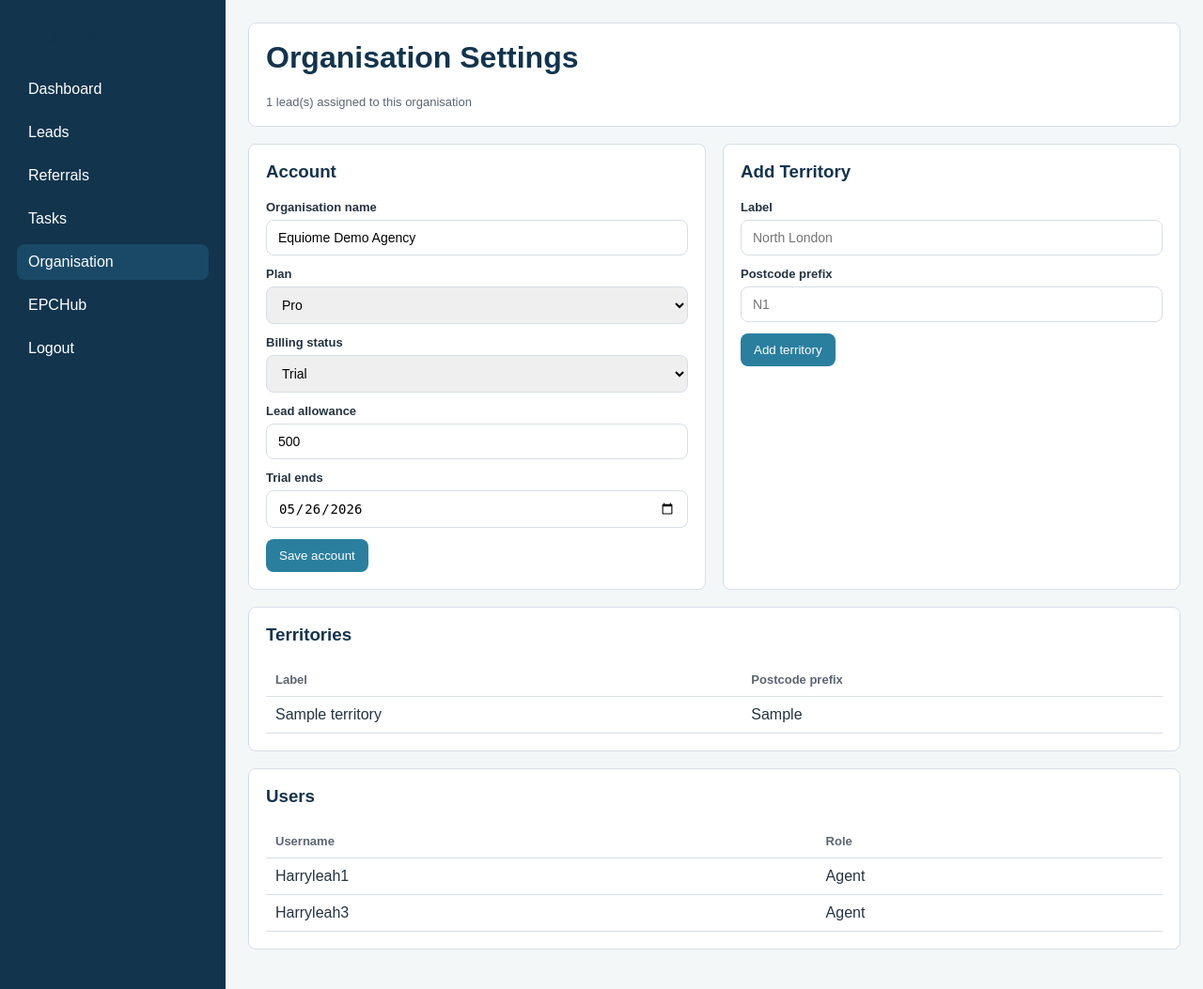
After one commit to Harryl1/booking-system, a Flask app: page /settings/organisation in a window 1280 px wide. The commit adds this page. Shown: the whole page at 94% size. Run offline with Flask 3, Linux system fonts and the light colour scheme; a user stored in the database is signed in; data comes from the database, SQL or seed files in the repository; tables that the repository leaves empty hold one stand-in row (values such as "Sample post").

Commit message:
Add organisations territories and lead workspace

```diff
--- a/main.py
+++ b/main.py
@@ -5,6 +5,7 @@ import secrets
 import csv
 import io
 import smtplib
+import re
 from functools import wraps
 from datetime import datetime, timedelta
 from email.message import EmailMessage
@@ -173,7 +174,29 @@ def init_db():
             id INTEGER PRIMARY KEY AUTOINCREMENT,
             username TEXT UNIQUE NOT NULL,
             password TEXT NOT NULL,
-            role TEXT NOT NULL
+            role TEXT NOT NULL,
+            organisation_id INTEGER,
+            FOREIGN KEY (organisation_id) REFERENCES organisations (id)
+        );
+
+        CREATE TABLE IF NOT EXISTS organisations (
+            id INTEGER PRIMARY KEY AUTOINCREMENT,
+            name TEXT NOT NULL,
+            subscription_plan TEXT NOT NULL DEFAULT 'starter',
+            billing_status TEXT NOT NULL DEFAULT 'trial',
+            lead_allowance INTEGER NOT NULL DEFAULT 50,
+            trial_ends_at TEXT,
+            created_at TEXT NOT NULL
+        );
+
+        CREATE TABLE IF NOT EXISTS branch_territories (
+            id INTEGER PRIMARY KEY AUTOINCREMENT,
+            organisation_id INTEGER NOT NULL,
+            label TEXT NOT NULL,
+            postcode_prefix TEXT NOT NULL,
+            created_at TEXT NOT NULL,
+            FOREIGN KEY (organisation_id) REFERENCES organisations (id),
+            UNIQUE (organisation_id, postcode_prefix)
         );
 
         CREATE TABLE IF NOT EXISTS leads (
@@ -205,7 +228,9 @@ def init_db():
             utm_campaign TEXT,
             lead_score INTEGER NOT NULL DEFAULT 0,
             next_follow_up_at TEXT,
-            FOREIGN KEY (assigned_agent_id) REFERENCES users (id)
+            organisation_id INTEGER,
+            FOREIGN KEY (assigned_agent_id) REFERENCES users (id),
+            FOREIGN KEY (organisation_id) REFERENCES organisations (id)
         );
 
         CREATE TABLE IF NOT EXISTS lead_notes (
@@ -293,6 +318,7 @@ def ensure_lead_action_columns():
         db.execute("ALTER TABLE leads ADD COLUMN updated_at TEXT")
 
     optional_columns = {
+        "organisation_id": "INTEGER",
         "assigned_agent_id": "INTEGER",
         "report_filename": "TEXT",
         "report_token": "TEXT",
@@ -312,7 +338,48 @@ def ensure_lead_action_columns():
         if column_name not in existing_columns:
             db.execute(f"ALTER TABLE leads ADD COLUMN {column_name} {column_definition}")
 
+    user_columns = {
+        row["name"]
+        for row in db.execute("PRAGMA table_info(users)").fetchall()
+    }
+    if "organisation_id" not in user_columns:
+        db.execute("ALTER TABLE users ADD COLUMN organisation_id INTEGER")
+
+    ensure_default_organisation(db)
+
     db.commit()
+
+
+def ensure_default_organisation(db):
+    now = datetime.now().isoformat()
+    default_org = db.execute(
+        "SELECT id FROM organisations ORDER BY id ASC LIMIT 1"
+    ).fetchone()
+    if default_org is None:
+        cursor = db.execute("""
+            INSERT INTO organisations (
+                name, subscription_plan, billing_status, lead_allowance, trial_ends_at, created_at
+            ) VALUES (?, ?, ?, ?, ?, ?)
+        """, (
+            "Equiome Demo Agency",
+            "pro",
+            "trial",
+            500,
+            (datetime.now() + timedelta(days=30)).date().isoformat(),
+            now,
+        ))
+        organisation_id = cursor.lastrowid
+    else:
+        organisation_id = default_org["id"]
+
+    db.execute(
+        "UPDATE users SET organisation_id = ? WHERE organisation_id IS NULL",
+        (organisation_id,)
+    )
+    db.execute(
+        "UPDATE leads SET organisation_id = ? WHERE organisation_id IS NULL",
+        (organisation_id,)
+    )
 
 
 # -----------------------
@@ -572,9 +639,48 @@ def send_customer_confirmation(email, report_url):
 def agent_lead_clause(alias="leads"):
     if session.get("role") != ROLE_AGENT:
         return "", []
-    user_id = session.get("user_id")
+    organisation_id = session.get("organisation_id")
+    if not organisation_id:
+        return "", []
     prefix = f"{alias}." if alias else ""
-    return f"({prefix}assigned_agent_id IS NULL OR {prefix}assigned_agent_id = ?)", [user_id]
+    return f"{prefix}organisation_id = ?", [organisation_id]
+
+
+def current_organisation_id():
+    return session.get("organisation_id")
+
+
+def extract_postcode_prefix(address):
+    text = (address or "").upper()
+    match = re.search(r"\b([A-Z]{1,2}\d[A-Z\d]?)\s*\d[A-Z]{2}\b", text)
+    if match:
+        return match.group(1)
+    compact = re.sub(r"[^A-Z0-9 ]", " ", text)
+    parts = compact.split()
+    for part in parts:
+        if re.match(r"^[A-Z]{1,2}\d[A-Z\d]?$", part):
+            return part
+    return ""
+
+
+def default_organisation_id(db):
+    row = db.execute("SELECT id FROM organisations ORDER BY id ASC LIMIT 1").fetchone()
+    return row["id"] if row else None
+
+
+def organisation_for_address(db, address):
+    prefix = extract_postcode_prefix(address)
+    if prefix:
+        territory = db.execute("""
+            SELECT organisation_id
+            FROM branch_territories
+            WHERE ? LIKE postcode_prefix || '%'
+            ORDER BY LENGTH(postcode_prefix) DESC
+            LIMIT 1
+        """, (prefix,)).fetchone()
+        if territory:
+            return territory["organisation_id"]
+    return default_organisation_id(db)
 
 
 def retention_date(days):
@@ -810,11 +916,12 @@ def register():
             abort(400, "Password must be at least 6 characters")
 
         hashed_password = generate_password_hash(password)
+        organisation_id = session.get("organisation_id") or default_organisation_id(db)
 
         try:
             db.execute(
-                "INSERT INTO users (username, password, role) VALUES (?, ?, ?)",
-                (username, hashed_password, role)
+                "INSERT INTO users (username, password, role, organisation_id) VALUES (?, ?, ?, ?)",
+                (username, hashed_password, role, organisation_id)
             )
             db.commit()
         except sqlite3.IntegrityError:
@@ -847,6 +954,7 @@ def login():
             session["user_id"] = user["id"]
             session["username"] = user["username"]
             session["role"] = user["role"]
+            session["organisation_id"] = user["organisation_id"]
             get_csrf_token()
             return redirect("/")
 
@@ -1392,9 +1500,9 @@ def add_test_lead():
     db.execute("""
         INSERT INTO leads (
             name, email, phone, address, valuation,
-            source, status, created_at, notes
+            source, status, created_at, notes, organisation_id
         )
-        VALUES (?, ?, ?, ?, ?, ?, ?, ?, ?)
+        VALUES (?, ?, ?, ?, ?, ?, ?, ?, ?, ?)
     """, (
         "John Smith",
         "john@email.com",
@@ -1404,7 +1512,8 @@ def add_test_lead():
         "facebook",
         LEAD_STATUS_NEW,
         datetime.now().strftime("%Y-%m-%d"),
-        ""
+        "",
+        current_organisation_id() or default_organisation_id(db),
     ))
     db.commit()
 
@@ -1606,6 +1715,110 @@ def export_leads_csv():
     return response
 
 
+@app.route("/settings/organisation", methods=["GET", "POST"])
+@login_required
+@role_required(ROLE_AGENT)
+def organisation_settings():
+    db = get_db()
+    organisation_id = current_organisation_id() or default_organisation_id(db)
+    if not organisation_id:
+        abort(404, "Organisation not found")
+
+    if request.method == "POST":
+        validate_csrf()
+        action = (request.form.get("action") or "").strip()
+
+        if action == "update_org":
+            name = validate_required_text(request.form.get("name"), "organisation name", max_length=150)
+            subscription_plan = validate_required_text(
+                request.form.get("subscription_plan"),
+                "subscription plan",
+                max_length=50,
+            )
+            billing_status = validate_required_text(
+                request.form.get("billing_status"),
+                "billing status",
+                max_length=50,
+            )
+            lead_allowance = validate_int(
+                request.form.get("lead_allowance"),
+                "lead allowance",
+                min_value=0,
+                max_value=100000,
+            )
+            trial_ends_at = (request.form.get("trial_ends_at") or "").strip() or None
+            db.execute("""
+                UPDATE organisations
+                SET name = ?,
+                    subscription_plan = ?,
+                    billing_status = ?,
+                    lead_allowance = ?,
+                    trial_ends_at = ?
+                WHERE id = ?
+            """, (
+                name,
+                subscription_plan,
+                billing_status,
+                lead_allowance,
+                trial_ends_at,
+                organisation_id,
+            ))
+            db.commit()
+            write_audit_log("updated", "organisation", organisation_id)
+
+        elif action == "add_territory":
+            label = validate_required_text(request.form.get("label"), "territory label", max_length=100)
+            postcode_prefix = validate_required_text(
+                request.form.get("postcode_prefix"),
+                "postcode prefix",
+                max_length=10,
+            ).upper().replace(" ", "")
+            db.execute("""
+                INSERT OR IGNORE INTO branch_territories (
+                    organisation_id, label, postcode_prefix, created_at
+                ) VALUES (?, ?, ?, ?)
+            """, (
+                organisation_id,
+                label,
+                postcode_prefix,
+                datetime.now().isoformat(),
+            ))
+            db.commit()
+            write_audit_log("added", "branch_territory", postcode_prefix)
+
+        return redirect("/settings/organisation")
+
+    organisation = db.execute(
+        "SELECT * FROM organisations WHERE id = ?",
+        (organisation_id,)
+    ).fetchone()
+    territories = db.execute("""
+        SELECT *
+        FROM branch_territories
+        WHERE organisation_id = ?
+        ORDER BY postcode_prefix ASC
+    """, (organisation_id,)).fetchall()
+    users = db.execute("""
+        SELECT id, username, role
+        FROM users
+        WHERE organisation_id = ?
+        ORDER BY username ASC
+    """, (organisation_id,)).fetchall()
+    lead_count = db.execute(
+        "SELECT COUNT(*) FROM leads WHERE organisation_id = ?",
+        (organisation_id,)
+    ).fetchone()[0]
+
+    return render_template(
+        "organisation_settings.html",
+        organisation=organisation,
+        territories=territories,
+        users=users,
+        lead_count=lead_count,
+        csrf_token=get_csrf_token(),
+    )
+
+
 # -----------------------
 # EPCHub
 # -----------------------
@@ -2176,6 +2389,11 @@ def save_lead_payload(data, create_report=False):
         lead_score = calculate_lead_score(data, bool(marketing_consent))
 
         db = get_db()
+        organisation_id = (
+            current_organisation_id()
+            if session.get("role") == ROLE_AGENT
+            else organisation_for_address(db, address)
+        )
         assigned_agent_id = session.get("user_id") if session.get("role") == ROLE_AGENT else None
         cursor = db.execute("""
             INSERT INTO leads (
@@ -2184,8 +2402,9 @@ def save_lead_payload(data, create_report=False):
                 lead_stage, is_hot_lead, updated_at,
                 assigned_agent_id, report_filename, report_token, report_expires_at,
                 marketing_consent, privacy_notice_accepted_at, retention_until,
-                source_page, utm_source, utm_medium, utm_campaign, lead_score, next_follow_up_at
-            ) VALUES (?, ?, ?, ?, ?, ?, ?, ?, ?, ?, ?, ?, ?, ?, ?, ?, ?, ?, ?, ?, ?, ?, ?, ?, ?)
+                source_page, utm_source, utm_medium, utm_campaign, lead_score, next_follow_up_at,
+                organisation_id
+            ) VALUES (?, ?, ?, ?, ?, ?, ?, ?, ?, ?, ?, ?, ?, ?, ?, ?, ?, ?, ?, ?, ?, ?, ?, ?, ?, ?)
         """, (
             name,
             email,
@@ -2212,6 +2431,7 @@ def save_lead_payload(data, create_report=False):
             utm_campaign,
             lead_score,
             (datetime.now() + timedelta(days=1)).isoformat(),
+            organisation_id,
         ))
 
         lead_id = cursor.lastrowid
--- a/templates/agencyhub.html
+++ b/templates/agencyhub.html
@@ -308,6 +308,7 @@
         <a href="/leads">Leads</a>
         <a href="/referrals">Referrals</a>
         <a href="/tasks">Tasks</a>
+        <a href="/settings/organisation">Organisation</a>
         <a href="/epc">EPCHub</a>
         <a href="/logout">Logout</a>
     </aside>
--- a/templates/lead_detail.html
+++ b/templates/lead_detail.html
@@ -43,6 +43,7 @@
         <a href="/leads" class="active">Leads</a>
         <a href="/referrals">Referrals</a>
         <a href="/tasks">Tasks</a>
+        <a href="/settings/organisation">Organisation</a>
         <a href="/epc">EPCHub</a>
         <a href="/logout">Logout</a>
     </aside>
--- a/templates/leads.html
+++ b/templates/leads.html
@@ -520,6 +520,7 @@
         <a href="/leads" class="active">Leads</a>
         <a href="/referrals">Referrals</a>
         <a href="/tasks">Tasks</a>
+        <a href="/settings/organisation">Organisation</a>
         <a href="/epc">EPCHub</a>
         <a href="/logout">Logout</a>
     </aside>
--- /dev/null
+++ b/templates/organisation_settings.html
@@ -0,0 +1,128 @@
+<!DOCTYPE html>
+<html lang="en">
+<head>
+    <meta charset="UTF-8">
+    <meta name="viewport" content="width=device-width, initial-scale=1.0">
+    <title>Organisation - equiome</title>
+    <style>
+        * { box-sizing:border-box; }
+        :root { --bg:#f4f7f8; --panel:#fff; --border:#d7dee7; --text:#243342; --muted:#5b6573; --brand:#12344d; --brand2:#2a7f9e; --radius:8px; }
+        body { margin:0; font-family:Arial,sans-serif; background:var(--bg); color:var(--text); }
+        .layout { display:flex; min-height:100vh; }
+        .sidebar { width:240px; background:var(--brand); color:#fff; padding:24px 18px; }
+        .sidebar h2 { margin:0 0 24px; text-transform:lowercase; }
+        .sidebar a { display:block; color:#fff; text-decoration:none; padding:10px 12px; border-radius:var(--radius); margin-bottom:8px; }
+        .sidebar a:hover,.sidebar a.active { background:#194967; }
+        .main { flex:1; padding:24px; }
+        .topbar,.panel { background:var(--panel); border:1px solid var(--border); border-radius:var(--radius); padding:18px; margin-bottom:18px; }
+        h1,h2,h3 { margin-top:0; color:var(--brand); }
+        .grid { display:grid; grid-template-columns:1fr 1fr; gap:18px; }
+        input,select { width:100%; border:1px solid var(--border); border-radius:var(--radius); padding:10px 12px; font-size:14px; }
+        label { display:block; font-weight:bold; font-size:13px; margin-bottom:6px; }
+        .field { margin-bottom:12px; }
+        button { border:1px solid var(--border); background:#fff; color:var(--text); border-radius:var(--radius); padding:10px 14px; cursor:pointer; }
+        .primary { background:var(--brand2); color:#fff; border:none; }
+        table { width:100%; border-collapse:collapse; }
+        th,td { text-align:left; padding:10px; border-bottom:1px solid var(--border); }
+        th,.muted { color:var(--muted); font-size:13px; }
+        @media (max-width:800px) { .layout{display:block;} .sidebar{width:auto;} .grid{grid-template-columns:1fr;} }
+    </style>
+</head>
+<body>
+<div class="layout">
+    <aside class="sidebar">
+        <h2>equiome</h2>
+        <a href="/">Dashboard</a>
+        <a href="/leads">Leads</a>
+        <a href="/referrals">Referrals</a>
+        <a href="/tasks">Tasks</a>
+        <a href="/settings/organisation" class="active">Organisation</a>
+        <a href="/epc">EPCHub</a>
+        <a href="/logout">Logout</a>
+    </aside>
+    <main class="main">
+        <div class="topbar">
+            <h1>Organisation Settings</h1>
+            <div class="muted">{{ lead_count }} lead(s) assigned to this organisation</div>
+        </div>
+
+        <div class="grid">
+            <div class="panel">
+                <h3>Account</h3>
+                <form method="POST">
+                    <input type="hidden" name="csrf_token" value="{{ csrf_token }}">
+                    <input type="hidden" name="action" value="update_org">
+                    <div class="field">
+                        <label>Organisation name</label>
+                        <input name="name" value="{{ organisation['name'] }}">
+                    </div>
+                    <div class="field">
+                        <label>Plan</label>
+                        <select name="subscription_plan">
+                            {% for plan in ["starter", "pro", "area partner"] %}
+                                <option value="{{ plan }}" {% if organisation["subscription_plan"] == plan %}selected{% endif %}>{{ plan|title }}</option>
+                            {% endfor %}
+                        </select>
+                    </div>
+                    <div class="field">
+                        <label>Billing status</label>
+                        <select name="billing_status">
+                            {% for status in ["trial", "active", "past due", "cancelled"] %}
+                                <option value="{{ status }}" {% if organisation["billing_status"] == status %}selected{% endif %}>{{ status|title }}</option>
+                            {% endfor %}
+                        </select>
+                    </div>
+                    <div class="field">
+                        <label>Lead allowance</label>
+                        <input name="lead_allowance" type="number" value="{{ organisation['lead_allowance'] }}">
+                    </div>
+                    <div class="field">
+                        <label>Trial ends</label>
+                        <input name="trial_ends_at" type="date" value="{{ organisation['trial_ends_at'] or '' }}">
+                    </div>
+                    <button type="submit" class="primary">Save account</button>
+                </form>
+            </div>
+
+            <div class="panel">
+                <h3>Add Territory</h3>
+                <form method="POST">
+                    <input type="hidden" name="csrf_token" value="{{ csrf_token }}">
+                    <input type="hidden" name="action" value="add_territory">
+                    <div class="field">
+                        <label>Label</label>
+                        <input name="label" placeholder="North London">
+                    </div>
+                    <div class="field">
+                        <label>Postcode prefix</label>
+                        <input name="postcode_prefix" placeholder="N1">
+                    </div>
+                    <button type="submit" class="primary">Add territory</button>
+                </form>
+            </div>
+        </div>
+
+        <div class="panel">
+            <h3>Territories</h3>
+            <table>
+                <tr><th>Label</th><th>Postcode prefix</th></tr>
+                {% for territory in territories %}
+                    <tr><td>{{ territory["label"] }}</td><td>{{ territory["postcode_prefix"] }}</td></tr>
+                {% endfor %}
+            </table>
+            {% if not territories %}<p class="muted">No postcode territories yet. Unmatched leads use the default organisation.</p>{% endif %}
+        </div>
+
+        <div class="panel">
+            <h3>Users</h3>
+            <table>
+                <tr><th>Username</th><th>Role</th></tr>
+                {% for user in users %}
+                    <tr><td>{{ user["username"] }}</td><td>{{ user["role"]|title }}</td></tr>
+                {% endfor %}
+            </table>
+        </div>
+    </main>
+</div>
+</body>
+</html>
--- a/templates/referrals.html
+++ b/templates/referrals.html
@@ -40,6 +40,7 @@
         <a href="/leads">Leads</a>
         <a href="/referrals" class="active">Referrals</a>
         <a href="/tasks">Tasks</a>
+        <a href="/settings/organisation">Organisation</a>
         <a href="/epc">EPCHub</a>
         <a href="/logout">Logout</a>
     </aside>
--- a/templates/tasks.html
+++ b/templates/tasks.html
@@ -36,6 +36,7 @@
         <a href="/leads">Leads</a>
         <a href="/referrals">Referrals</a>
         <a href="/tasks" class="active">Tasks</a>
+        <a href="/settings/organisation">Organisation</a>
         <a href="/epc">EPCHub</a>
         <a href="/logout">Logout</a>
     </aside>
```
